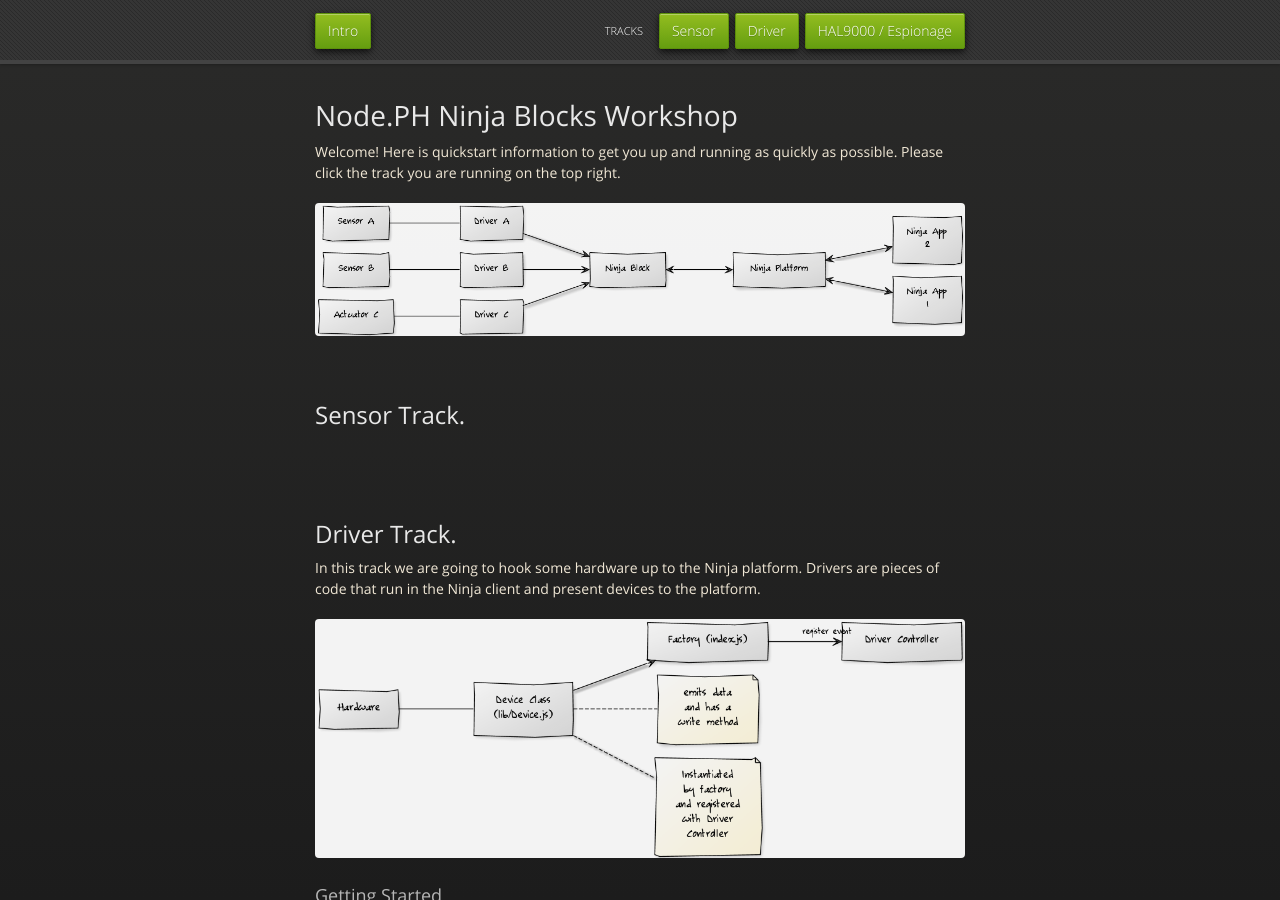
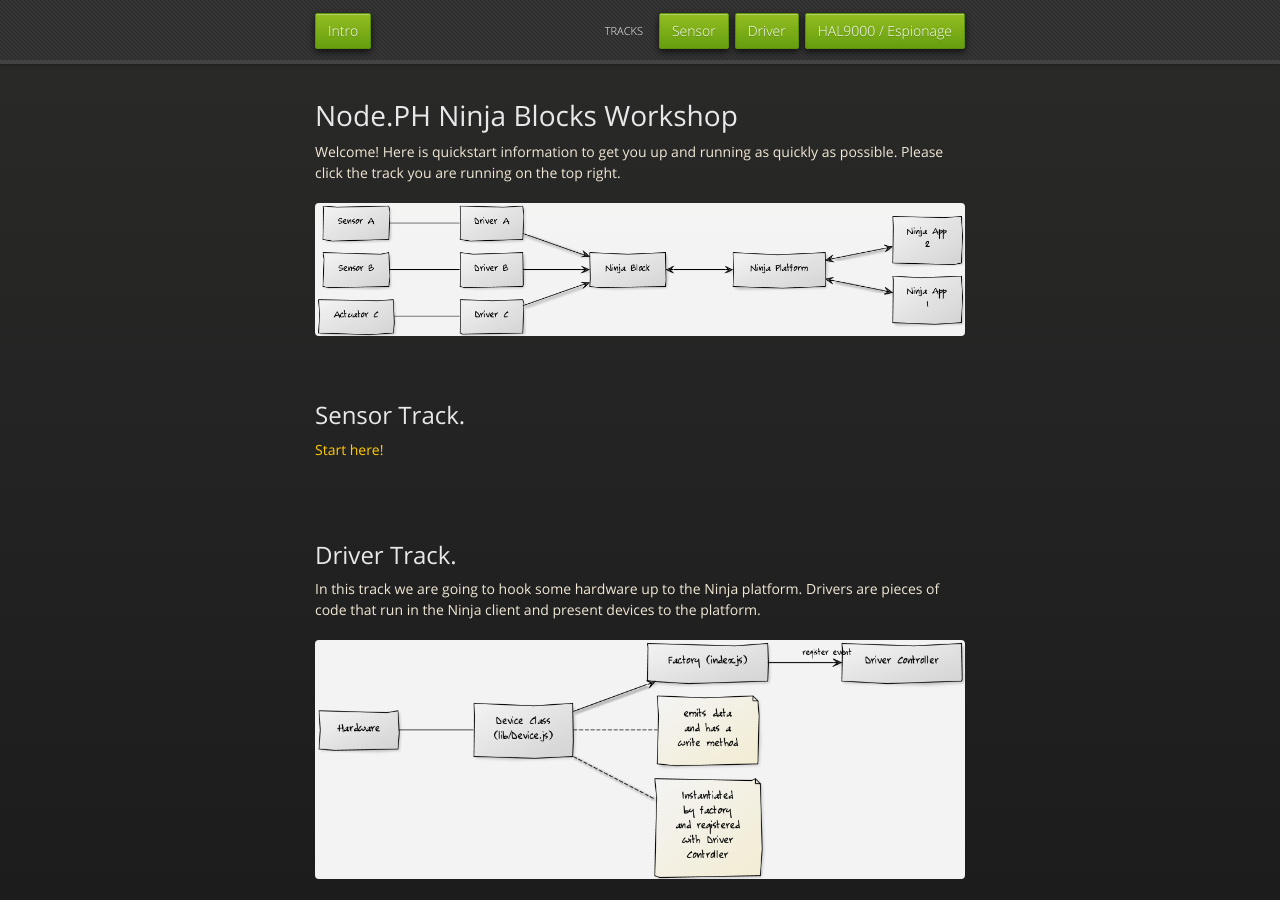
Before and after one commit to thatguydan/nodeph-doc, a Jekyll site: the page built from index.html, in a window 1280 px wide and 900 px high. Built offline with Jekyll 4.4.1, drawn with Linux system fonts in a browser that asks for light colours; nearby versions of some CDN libraries.

Commit message:
Update sensors.html

```diff
--- a/_includes/sensors.html
+++ b/_includes/sensors.html
@@ -1 +1,3 @@
 <h2>Sensor Track.</h2>
+
+<a href="https://github.com/nexxy/color-sensor">Start here!</a>
```
